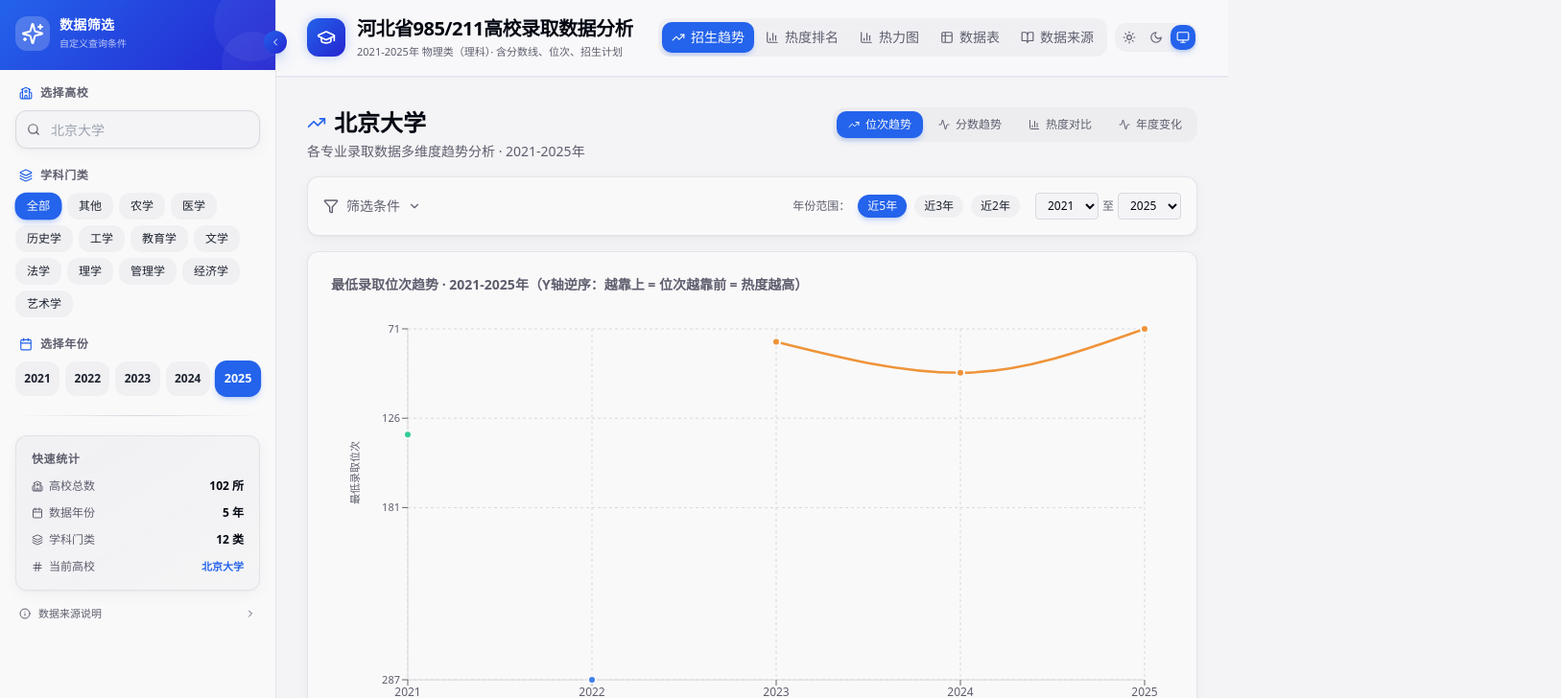
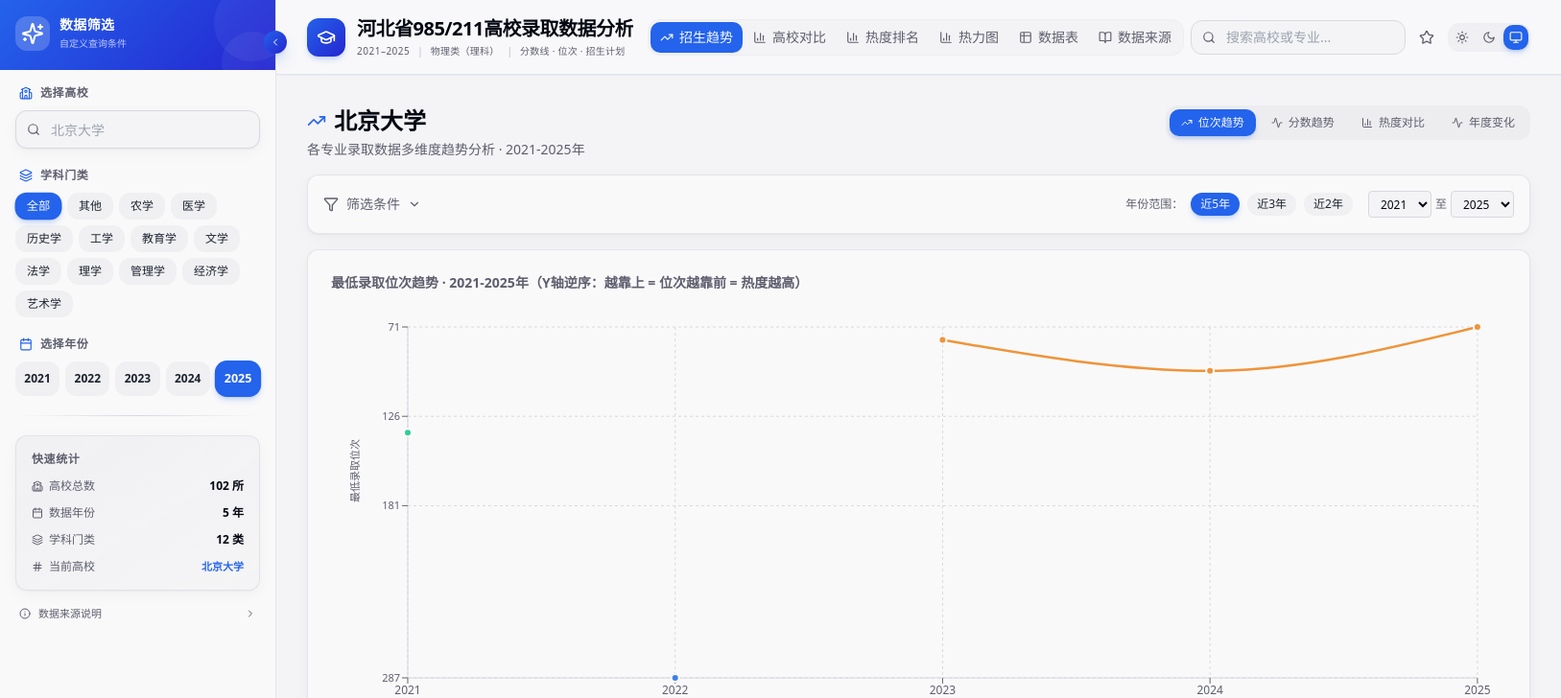
Before and after one commit to ZeroKingHao/ExaminationData, a React (Vite) app: page / in a window 1280 px wide. Shown: the top 728 px of the page at 96% size, 1627 px wide, since content can reach past the window. Built offline with nearby package versions, Linux system fonts and the light colour scheme; the HTML template or start-up script is replaced by a standard one.

Commit message:
refactor: App.tsx 集成 AppContext + 新增对比 Tab + 全局搜索 + 收藏面板

```diff
--- a/src/App.tsx
+++ b/src/App.tsx
@@ -1,20 +1,23 @@
 import { useState, lazy, Suspense } from 'react';
 import { getUniversities, getCategories, getYears } from './data/admissionData';
 import { ThemeProvider, useTheme } from './components/ThemeProvider';
+import { AppProvider, useAppContext } from './context/AppContext';
+import type { TabType } from './context/AppContext';
 import Sidebar from './components/Sidebar';
 import TrendChart from './components/TrendChart';
 import HeatmapChart from './components/HeatmapChart';
 import DataTable from './components/DataTable';
 import BarChart from './components/BarChart';
+import GlobalSearch from './components/GlobalSearch';
+import FavoritesPanel from './components/FavoritesPanel';
 
 // 懒加载：DataSourceList 包含 145KB+ 的一分一段表数据，只在用户点击"数据来源"时加载
 const DataSourceList = lazy(() => import('./components/DataSourceList'));
+const CompareView = lazy(() => import('./components/CompareView'));
 
 import { SkeletonChart, SkeletonStats } from './components/Skeleton';
 
 import { GraduationCap, TrendingUp, BarChart3, Table2, BookOpen, Sun, Moon, Monitor, Loader2 } from 'lucide-react';
-
-export type TabType = 'trend' | 'heatmap' | 'bar' | 'table' | 'sources';
 
 function ThemeToggle() {
   const { theme, setTheme } = useTheme();
@@ -46,12 +49,20 @@
 }
 
 function AppContent() {
-  const [selectedUniversity, setSelectedUniversity] = useState<string>('北京大学');
-  const [selectedCategory, setSelectedCategory] = useState<string>('全部');
-  const [selectedYear, setSelectedYear] = useState<number>(2025);
-  const [activeTab, setActiveTab] = useState<TabType>('trend');
+  const {
+    selectedUniversity,
+    setSelectedUniversity,
+    selectedCategory,
+    setSelectedCategory,
+    selectedYear,
+    setSelectedYear,
+    activeTab,
+    setActiveTab,
+    sidebarOpen,
+    setSidebarOpen,
+  } = useAppContext();
+
   const [prevTabIndex, setPrevTabIndex] = useState(0);
-  const [sidebarOpen, setSidebarOpen] = useState(true);
 
   const universities = getUniversities();
   const categories = ['全部', ...getCategories()];
@@ -59,6 +70,7 @@
 
   const tabs = [
     { id: 'trend' as TabType, label: '招生趋势', icon: TrendingUp },
+    { id: 'compare' as TabType, label: '高校对比', icon: BarChart3 },
     { id: 'bar' as TabType, label: '热度排名', icon: BarChart3 },
     { id: 'heatmap' as TabType, label: '热力图', icon: BarChart3 },
     { id: 'table' as TabType, label: '数据表', icon: Table2 },
@@ -75,7 +87,7 @@
     : 'animate-slide-in-left';
 
   return (
-    <div className="min-h-screen bg-background flex">
+    <div className="min-h-screen bg-background bg-grid-paper flex">
       <Sidebar
         universities={universities}
         categories={categories}
@@ -95,24 +107,32 @@
           <div className="px-4 sm:px-6 lg:px-8 py-3 sm:py-4">
             <div className="flex items-center justify-between gap-4">
               <div className="flex items-center gap-3 min-w-0">
-                <div className="h-10 w-10 rounded-xl gradient-primary flex items-center justify-center shrink-0 shadow-lg shadow-primary/20 animate-glow">
+                <div className="h-10 w-10 rounded-lg gradient-primary flex items-center justify-center shrink-0 shadow-md shadow-primary/20 ring-1 ring-white/10">
                   <GraduationCap className="h-5 w-5 text-white" />
                 </div>
                 <div className="min-w-0 hidden sm:block">
-                  <h1 className="text-lg sm:text-xl font-bold tracking-tight truncate">河北省985/211高校录取数据分析</h1>
-                  <p className="text-[11px] text-muted-foreground mt-0.5">2021-2025年 物理类（理科）· 含分数线、位次、招生计划</p>
+                  <h1 className="text-lg sm:text-xl font-serif-cn font-bold tracking-tight truncate ink-text">
+                    河北省985/211高校录取数据分析
+                  </h1>
+                  <div className="flex items-center gap-2 mt-0.5">
+                    <span className="text-[10px] text-muted-foreground tracking-wider">2021–2025</span>
+                    <span className="text-[10px] text-muted-foreground/40">|</span>
+                    <span className="text-[10px] text-muted-foreground tracking-wide">物理类（理科）</span>
+                    <span className="text-[10px] text-muted-foreground/40">|</span>
+                    <span className="text-[10px] text-muted-foreground tracking-wide">分数线 · 位次 · 招生计划</span>
+                  </div>
                 </div>
               </div>
               <div className="flex items-center gap-2 shrink-0">
-                <div className="flex items-center gap-0.5 bg-muted/60 rounded-lg p-1 overflow-x-auto scrollbar-thin max-w-[280px] sm:max-w-none">
+                <div className="flex items-center gap-px bg-secondary/50 rounded-lg p-0.5 overflow-x-auto scrollbar-thin max-w-[280px] sm:max-w-none ring-1 ring-border/30">
                   {tabs.map(tab => (
                     <button
                       key={tab.id}
                       onClick={() => handleTabChange(tab.id)}
                       className={`flex items-center gap-1.5 px-2 sm:px-2.5 py-1.5 rounded-md text-xs sm:text-sm font-medium transition-all duration-300 whitespace-nowrap shrink-0 ${
                         activeTab === tab.id
-                          ? 'bg-primary text-primary-foreground shadow-md shadow-primary/20'
-                          : 'text-muted-foreground hover:text-foreground hover:bg-accent/50'
+                          ? 'bg-primary text-primary-foreground shadow-sm'
+                          : 'text-muted-foreground hover:text-foreground hover:bg-accent/40'
                       }`}
                     >
                       <tab.icon className="h-3.5 w-3.5" />
@@ -120,6 +140,8 @@
                     </button>
                   ))}
                 </div>
+                <GlobalSearch />
+                <FavoritesPanel />
                 <ThemeToggle />
               </div>
             </div>
@@ -130,6 +152,11 @@
           <div className={slideDirection}>
           {activeTab === 'trend' && (
             <TrendChart university={selectedUniversity} category={selectedCategory} />
+          )}
+          {activeTab === 'compare' && (
+            <Suspense fallback={<SkeletonChart />}>
+              <CompareView />
+            </Suspense>
           )}
           {activeTab === 'heatmap' && (
             <HeatmapChart university={selectedUniversity} category={selectedCategory} />
@@ -160,7 +187,9 @@
 function App() {
   return (
     <ThemeProvider>
-      <AppContent />
+      <AppProvider>
+        <AppContent />
+      </AppProvider>
     </ThemeProvider>
   );
 }
```
